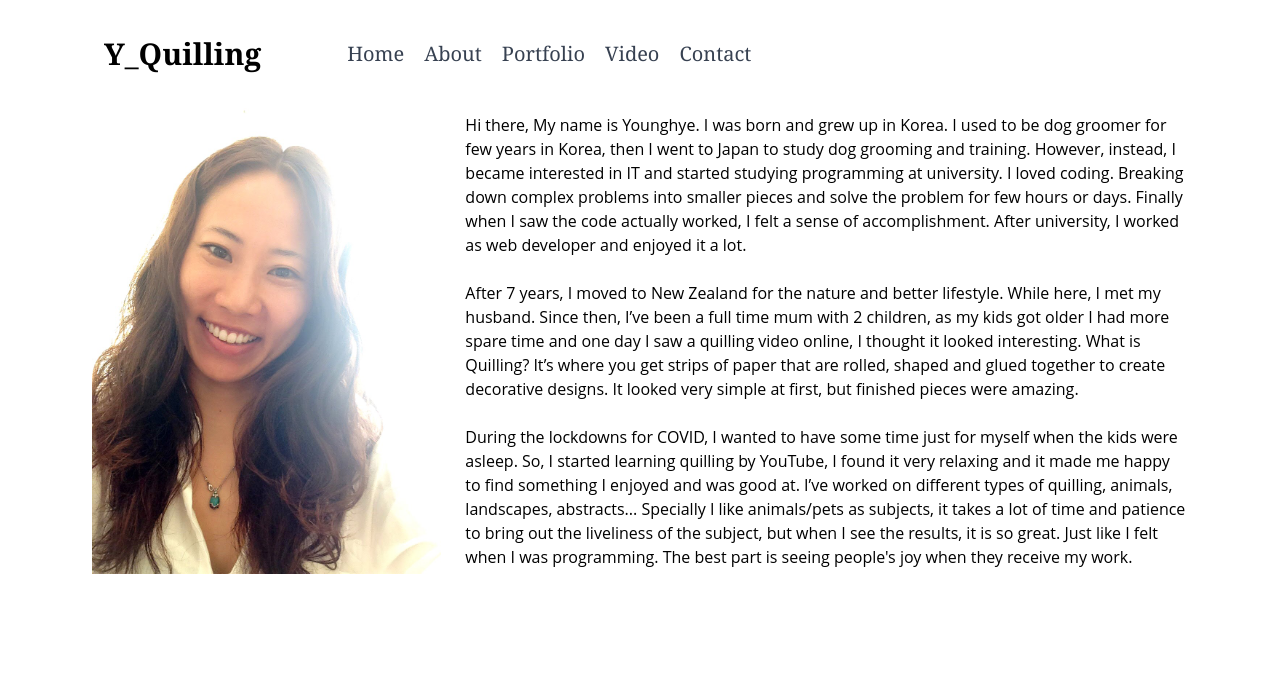
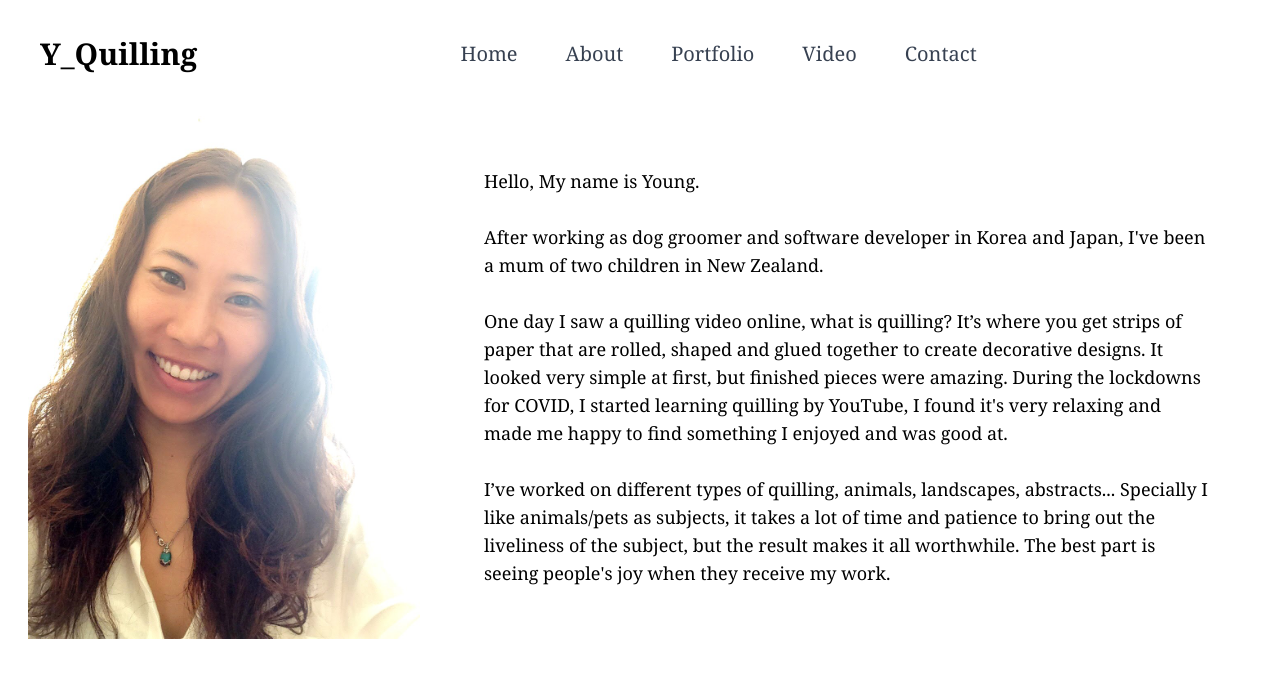
Before and after one commit to younghye/y_quilling, a React (Create React App) app: page /about in a window 1280 px wide. Shown: the top 678 px of the page. Built offline with nearby package versions, Linux system fonts and the light colour scheme.

Commit message:
change layout and about text

```diff
--- a/src/App.tsx
+++ b/src/App.tsx
@@ -5,7 +5,7 @@ import { BrowserRouter } from "react-router-dom";
 
 export default function App() {
   return (
-    <div className="App max-w-6xl mx-auto px-7 py-4">
+    <div className="App max-w-7xl mx-auto px-7 py-4">
       <BrowserRouter basename={process.env.PUBLIC_URL}>
         <Header />
         <Routes />
--- a/src/components/Header.tsx
+++ b/src/components/Header.tsx
@@ -1,50 +1,38 @@
 import { useState } from "react";
 import { RxHamburgerMenu } from "react-icons/rx";
 import { FaTimes } from "react-icons/fa";
+import { NavLink } from "react-router-dom";
 
 export default function Header() {
   const [menuToggle, setMenuToggle] = useState(false);
+  const linkStyle = "text-gray-700 hover:text-red-700";
+  const mobileLinkStyle = "p-2 hover:text-red-700";
   return (
-    <>
-      <nav className="sticky top-0 z-10 bg-white">
-        <div className="flex justify-between font-serif py-5 px-3 mb-4">
-          <div className="flex items-center">
-            <div>
-              <a href={process.env.PUBLIC_URL + "/home"} className="flex mr-24">
+    <nav className="top-0 z-10 font-serif mb-6 ">
+      <div className="flex justify-between py-5 px-3 mb-4">
+        <div className="flex items-center w-full">
+          <div className=" m-0 p-0">
+            <NavLink to="/home">
               <span className="font-bold text-3xl">Y_Quilling</span>
-              </a>
+            </NavLink>
           </div>
-            <div className="hidden md:flex space-x-5 justify-center w-96 text-xl">
-              <a
-                href={process.env.PUBLIC_URL + "/home"}
-                className="text-gray-700 hover:text-red-900"
-              >
+
+          <div className="hidden md:flex space-x-12 justify-center w-full text-xl">
+            <NavLink to="/home" className={linkStyle}>
               Home
-              </a>
-              <a
-                href={process.env.PUBLIC_URL + "/about"}
-                className="text-gray-700 hover:text-red-900"
-              >
+            </NavLink>
+            <NavLink to="/about" className={linkStyle}>
               About
-              </a>
-              <a
-                href={process.env.PUBLIC_URL + "/portfolio"}
-                className="text-gray-700 hover:text-red-900"
-              >
+            </NavLink>
+            <NavLink to="/portfolio" className={linkStyle}>
               Portfolio
-              </a>
-              <a
-                href={process.env.PUBLIC_URL + "/video"}
-                className="text-gray-700 hover:text-red-900"
-              >
+            </NavLink>
+            <NavLink to="/video" className={linkStyle}>
               Video
-              </a>
-              <a
-                href={process.env.PUBLIC_URL + "/contact"}
-                className="text-gray-700 hover:text-red-900"
-              >
+            </NavLink>
+            <NavLink to="/contact" className={linkStyle}>
               Contact
-              </a>
+            </NavLink>
           </div>
         </div>
 
@@ -54,9 +42,9 @@ export default function Header() {
           onClick={() => setMenuToggle(!menuToggle)}
         >
           {menuToggle ? (
-              <FaTimes size={30} color="white" />
+            <FaTimes size={40} color="white" />
           ) : (
-              <RxHamburgerMenu size={30} />
+            <RxHamburgerMenu size={40} />
           )}
         </div>
       </div>
@@ -71,38 +59,22 @@ export default function Header() {
         flex-col justify-center items-center text-2xl`}
         onClick={() => setMenuToggle(false)}
       >
-          <a
-            href={process.env.PUBLIC_URL + "/home"}
-            className="p-2 hover:text-teal-600"
-          >
+        <NavLink to="/home" className={mobileLinkStyle}>
           Home
-          </a>
-          <a
-            href={process.env.PUBLIC_URL + "/about"}
-            className="p-2 hover:text-teal-600"
-          >
+        </NavLink>
+        <NavLink to="/about" className={mobileLinkStyle}>
           About
-          </a>
-          <a
-            href={process.env.PUBLIC_URL + "/portfolio"}
-            className="p-2 hover:text-teal-600"
-          >
+        </NavLink>
+        <NavLink to="/portfolio" className={mobileLinkStyle}>
           Portfolio
-          </a>
-          <a
-            href={process.env.PUBLIC_URL + "/video"}
-            className="p-2 hover:text-teal-600"
-          >
+        </NavLink>
+        <NavLink to="/video" className={mobileLinkStyle}>
           Video
-          </a>
-          <a
-            href={process.env.PUBLIC_URL + "/contact"}
-            className="p-2 hover:text-teal-600"
-          >
+        </NavLink>
+        <NavLink to="/contact" className={mobileLinkStyle}>
           Contact
-          </a>
+        </NavLink>
       </div>
     </nav>
-    </>
   );
 }
--- a/src/pages/About.tsx
+++ b/src/pages/About.tsx
@@ -1,35 +1,28 @@
 export default function About() {
   return (
-    <div className="grid grid-cols-1 sm:grid-cols-1 md:grid-cols-3 gap-6">
+    <div className="grid grid-cols-1 md:grid-cols-3 gap-6 font-serif w-full">
       <div className="flex justify-center items-center">
+        {/* <div> */}
         <img src="./assets/images/me.jpg" alt="myPhoto" />
       </div>
-      <div className="col-span-1 sm:col-span-1 md:col-span-2 flex items-center text-left">
-        Hi there, My name is Younghye. I was born and grew up in Korea. I used
-        to be dog groomer for few years in Korea, then I went to Japan to study
-        dog grooming and training. However, instead, I became interested in IT
-        and started studying programming at university. I loved coding. Breaking
-        down complex problems into smaller pieces and solve the problem for few
-        hours or days. Finally when I saw the code actually worked, I felt a
-        sense of accomplishment. After university, I worked as web developer and
-        enjoyed it a lot. <br />
-        <br /> After 7 years, I moved to New Zealand for the nature and better
-        lifestyle. While here, I met my husband. Since then, I’ve been a full
-        time mum with 2 children, as my kids got older I had more spare time and
-        one day I saw a quilling video online, I thought it looked interesting.
-        What is Quilling? It’s where you get strips of paper that are rolled,
-        shaped and glued together to create decorative designs. It looked very
-        simple at first, but finished pieces were amazing. <br />
+      <div className="col-span-1 md:col-span-2 flex items-center text-lg text-left p-10">
+        Hello, My name is Young. <br />
         <br />
-        During the lockdowns for COVID, I wanted to have some time just for
-        myself when the kids were asleep. So, I started learning quilling by
-        YouTube, I found it very relaxing and it made me happy to find something
-        I enjoyed and was good at. I’ve worked on different types of quilling,
-        animals, landscapes, abstracts... Specially I like animals/pets as
-        subjects, it takes a lot of time and patience to bring out the
-        liveliness of the subject, but when I see the results, it is so great.
-        Just like I felt when I was programming. The best part is seeing
-        people's joy when they receive my work.
+        After working as dog groomer and software developer in Korea and Japan,
+        I've been a mum of two children in New Zealand. <br />
+        <br />
+        One day I saw a quilling video online, what is quilling? It’s where you
+        get strips of paper that are rolled, shaped and glued together to create
+        decorative designs. It looked very simple at first, but finished pieces
+        were amazing. During the lockdowns for COVID, I started learning
+        quilling by YouTube, I found it's very relaxing and made me happy to
+        find something I enjoyed and was good at. <br />
+        <br />
+        I’ve worked on different types of quilling, animals, landscapes,
+        abstracts... Specially I like animals/pets as subjects, it takes a lot
+        of time and patience to bring out the liveliness of the subject, but the
+        result makes it all worthwhile. The best part is seeing people's joy
+        when they receive my work.
       </div>
     </div>
   );
--- a/src/pages/Contact.tsx
+++ b/src/pages/Contact.tsx
@@ -3,18 +3,17 @@ import { ImFacebook2 } from "react-icons/im";
 export default function Contact() {
   return (
     <>
-      <div className="flex justify-center items-center h-[63vh]">
-        <div className="text-lg leading-loose">
-          <p>
+      <div className="flex justify-center items-center h-[63vh] font-serif">
+        <div className="text-xl leading-loose">
+          <div>
             If you have any inquiries about commissions, projects, or anything
             else, <br />
             feel free to email me at
-            <br />
-            <span className="text-xl font-bold underline">
-              mdrdg117@yahoo.co.jp
-            </span>
-          </p>
-          <center className="mt-3">
+          </div>
+          <div className="text-xl font-bold underline mt-3">
+            mdrdg117g@gmail.com
+          </div>
+          <center className="mt-4">
             <a href="https://www.facebook.com/YQuilling">
               <ImFacebook2 size={40} color="blue" />
             </a>
--- a/src/pages/Home.tsx
+++ b/src/pages/Home.tsx
@@ -1,6 +1,5 @@
 export default function Home() {
   return (
-    <center>
     <div
       className="bg-cover bg-no-repeat bg-center h-[82vh]"
       style={{
@@ -9,6 +8,5 @@ export default function Home() {
         })`,
       }}
     ></div>
-    </center>
   );
 }
--- a/src/pages/NotFound.tsx
+++ b/src/pages/NotFound.tsx
@@ -1,6 +1,6 @@
 export default function NotFound() {
   return (
-    <div className="flex items-center justify-center h-[73vh]">
+    <div className="flex items-center justify-center h-[73vh] font-serif">
       <div className="text-center">
         <h2 className="mb-8 font-extrabold text-8xl md:text-9xl">
           <span>404</span>
--- a/src/pages/Portfolio.tsx
+++ b/src/pages/Portfolio.tsx
@@ -9,8 +9,8 @@ import { useState } from "react";
 export default function Portfolio() {
   const [index, setIndex] = useState<number>(-1);
   return (
-    <>
-      <Masonry columns={{ 640: 1, 768: 2, 1024: 3 }} gap={15}>
+    <div>
+      <Masonry columns={{ 640: 1, 768: 2, 1024: 3 }} gap={20}>
         {images.map((image, index) => (
           <div key={index} onClick={() => setIndex(index)}>
             <img src={image.src} alt={image.description} />
@@ -25,6 +25,6 @@ export default function Portfolio() {
         close={() => setIndex(-1)}
         slides={images}
       />
-    </>
+    </div>
   );
 }
--- a/src/pages/Video.tsx
+++ b/src/pages/Video.tsx
@@ -8,7 +8,7 @@ export default function Video() {
     <>
       <Masonry
         columns={{ 640: 1, 768: 2, 1024: 3 }}
-        gap={15}
+        gap={20}
         className="relative z-0"
       >
         {videos.map((video) => (
```
Also changed, not shown: public/assets/images/me1.jpg (deleted), public/assets/images/me2.JPG (added). Lines whose indentation alone changed are shown as unchanged.
